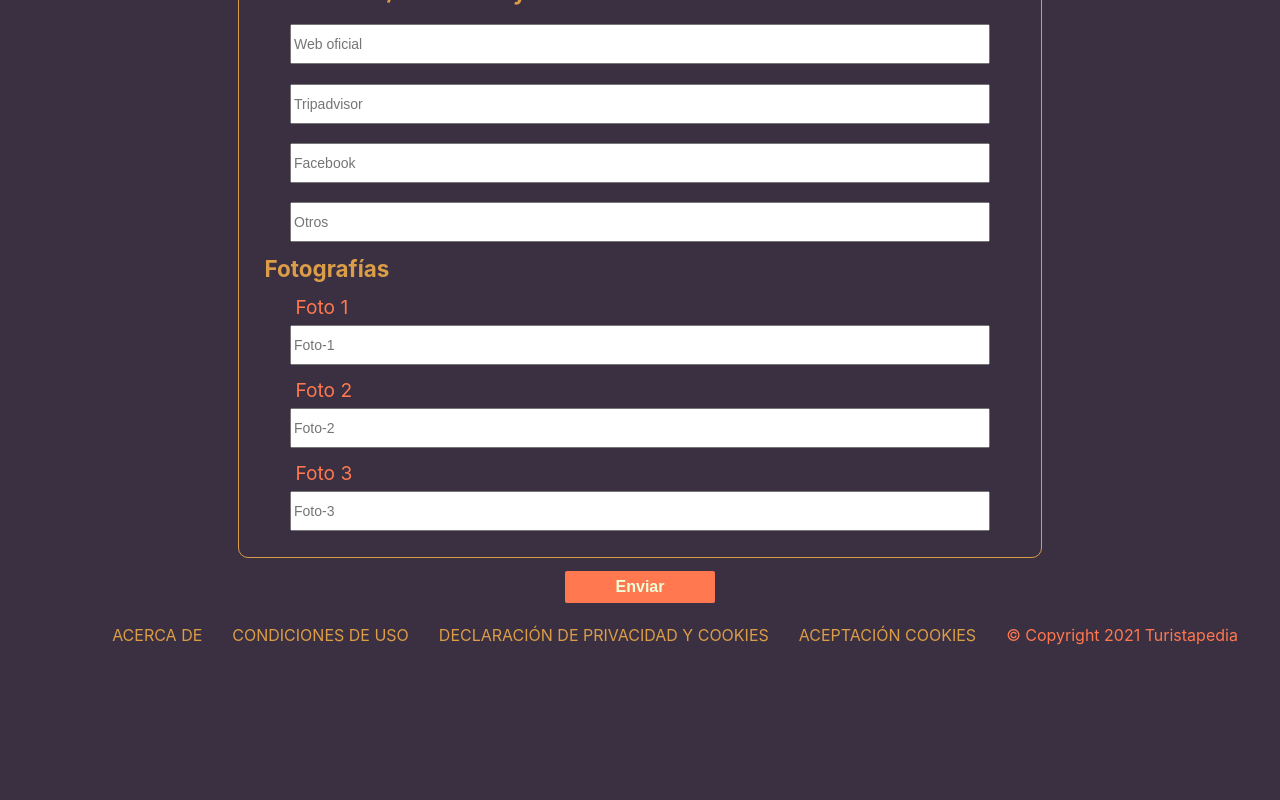
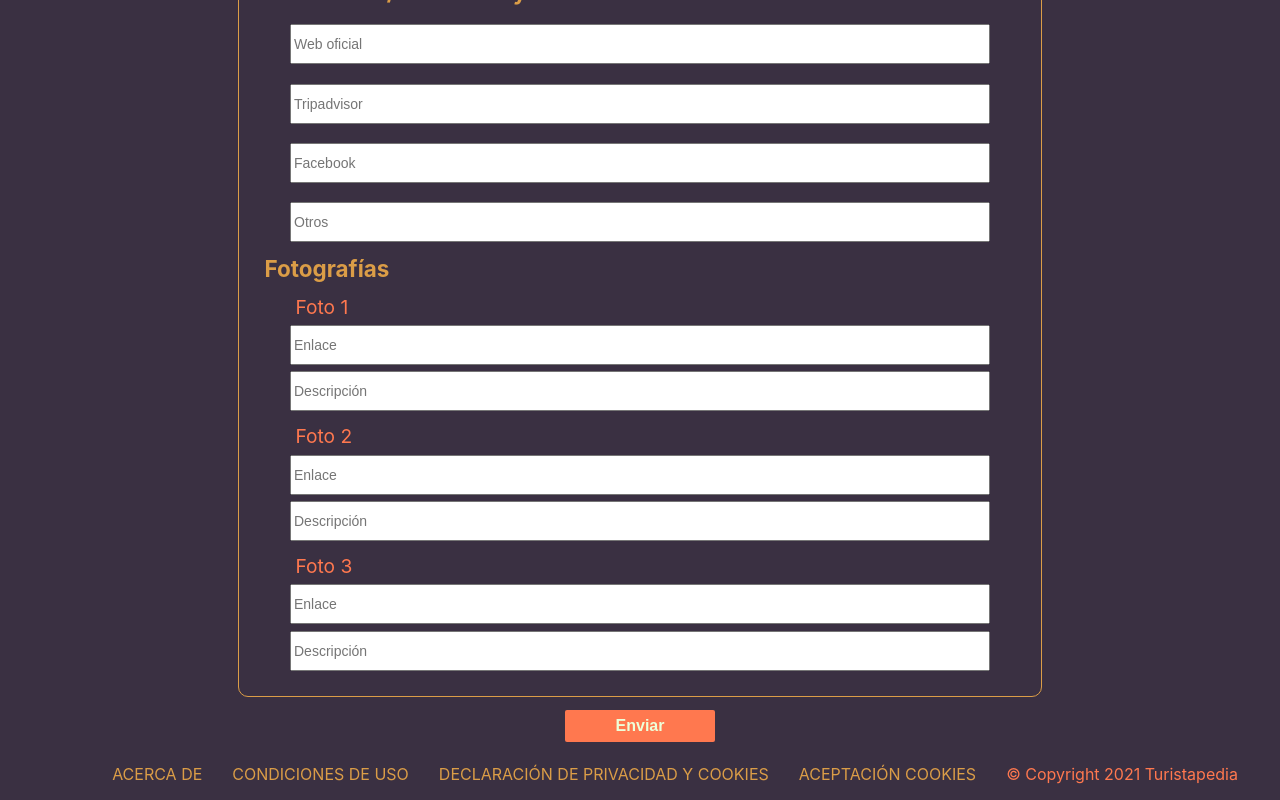
Before and after one commit to MariaGomGod/turistapedia-cliente, a React (Create React App) app: page /new in a window 1280 px wide. Shown: the part 1482-2282 px from the top of the page. Before the commit the page ends 2143 px from the top, so only its background shows below. Built offline with nearby package versions, Linux system fonts and the light colour scheme.

Commit message:
función de agregación de enlaces al estado añadida

```diff
--- a/src/pages/New.js
+++ b/src/pages/New.js
@@ -93,6 +93,21 @@ export default function New() {
         inputs.forEach(element => element.required = !atLeastOneChecked);
     }
 
+    function updateLink(e) {
+        const link = e.target.value;
+        const description = e.target.name;
+
+        setPointOfInterest(currentPointOfInterest => {
+            const newPointOfInterest = { ...currentPointOfInterest };
+            newPointOfInterest.links = (newPointOfInterest.links || []).filter(element => element.description !== description);
+
+            if (link) {
+                newPointOfInterest.links = [...newPointOfInterest.links, {link: link, description: description}];
+            }
+            return newPointOfInterest;
+        });
+    }
+
     return (
         <div id="new-poi">
             <NotificationContainer />
@@ -117,11 +132,11 @@ export default function New() {
                     <div className="form-group">
                         <div className="control">
                             <label htmlFor="latitude">Latitud</label>
-                            <input type="number" className="form-control" id="latitude" placeholder="Introduzca la latitud" step="0.000000000000001" required onChange={e => updateTextField(e, "latitude")}></input><br />
+                            <input type="number" className="form-control" id="latitude" placeholder="Introduzca la latitud" step="0.000000000000000001" required onChange={e => updateTextField(e, "latitude")}></input><br />
                         </div>
                         <div className="control">
                             <label htmlFor="logitude">Longitud</label>
-                            <input type="number" className="form-control" id="longitude" placeholder="Introduzca la longitud" step="0.000000000000001" required onChange={e => updateTextField(e, "longitude")}></input>
+                            <input type="number" className="form-control" id="longitude" placeholder="Introduzca la longitud" step="0.000000000000000001" required onChange={e => updateTextField(e, "longitude")}></input>
                         </div>
                     </div>
 
@@ -193,31 +208,34 @@ export default function New() {
                     <h3>Web oficial/Red social y enlaces</h3>
                     <div className="form-group">
                         <div className="control">
-                            <input type="text" className="form-control" placeholder="Web oficial" name="official"></input>
+                            <input type="text" className="form-control" placeholder="Web oficial" name="official" onChange={updateLink}></input>
                         </div>
                         <div className="control">
-                            <input type="text" className="form-control" placeholder="Tripadvisor" name="tripadvisor"></input>
+                            <input type="text" className="form-control" placeholder="Tripadvisor" name="tripadvisor" onChange={updateLink}></input>
                         </div>
                         <div className="control">
-                            <input type="text" className="form-control" placeholder="Facebook" name="facebook"></input>
+                            <input type="text" className="form-control" placeholder="Facebook" name="facebook" onChange={updateLink}></input>
                         </div>
                         <div className="control">
-                            <input type="text" className="form-control" placeholder="Otros" name="misc"></input>
+                            <input type="text" className="form-control" placeholder="Otros" name="misc" onChange={updateLink}></input>
                         </div>
                     </div>
                     <h3>Fotografías</h3>
                     <div className="form-group">
                         <div className="control">
                             <label htmlFor="foto-1">&nbsp;Foto&nbsp;1</label>
-                            <input type="text" className="form-control" placeholder="Foto-1" name="foto-1"></input>
+                            <input type="text" className="form-control" placeholder="Enlace" name="foto-1"></input>
+                            <input type="text" className="form-control" placeholder="Descripción" name="desc-foto-1"></input>
                         </div>
                         <div className="control">
                             <label htmlFor="foto-2">&nbsp;Foto&nbsp;2</label>
-                            <input type="text" className="form-control" placeholder="Foto-2" name="foto-2"></input>
+                            <input type="text" className="form-control" placeholder="Enlace" name="foto-2"></input>
+                            <input type="text" className="form-control" placeholder="Descripción" name="desc-foto-2"></input>
                         </div>
                         <div className="control">
                             <label htmlFor="foto-3">&nbsp;Foto&nbsp;3</label>
-                            <input type="text" className="form-control" placeholder="Foto-3" name="foto-3"></input>
+                            <input type="text" className="form-control" placeholder="Enlace" name="foto-3"></input>
+                            <input type="text" className="form-control" placeholder="Descripción" name="desc-foto-3"></input>
                         </div>
                     </div>
                 </div>
```
